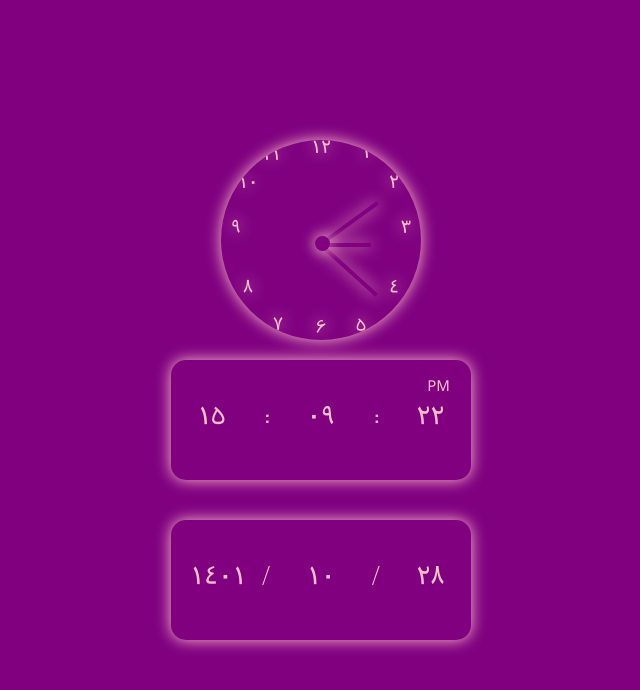
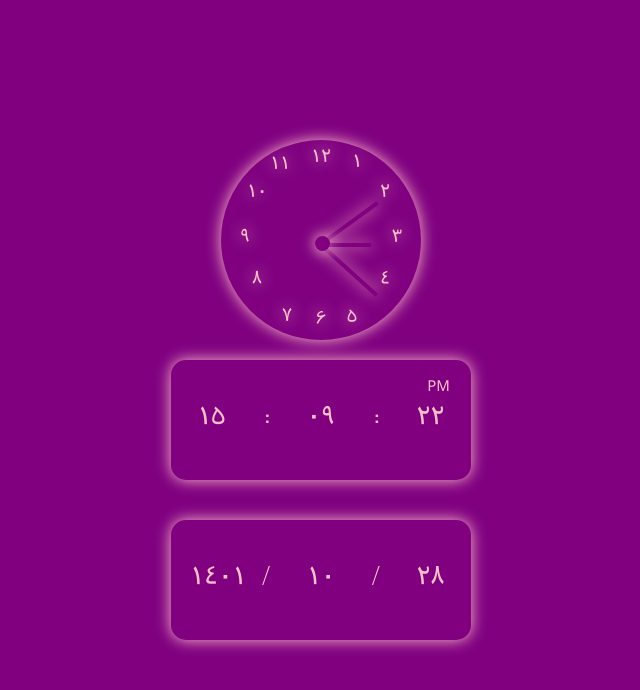
Before and after one commit to alirezaaa1194/clock, a plain HTML site: page index.html in a window 1280 px wide. Shown: the whole page, without its empty margins (319-959 px from the left). Drawn offline with Linux system fonts and the light colour scheme.

Commit message:
repair codes

```diff
--- a/style.css
+++ b/style.css
@@ -107,6 +107,7 @@
     text-shadow: 0px 0px 15px pink;
     color: pink;
     font-size: 20px !important;
+    padding: 9px;
 }
 .twelve{
     position: absolute;
```
